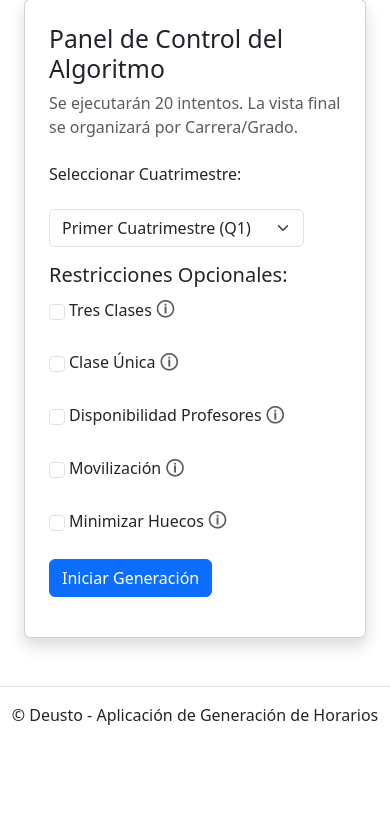
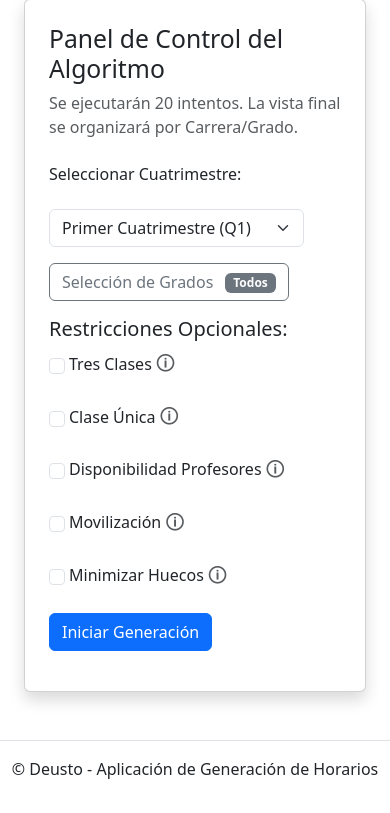
Before and after one commit to Gontzaa86/PFG-25-26, a Flask app: page /solver/stream in a window 390 px wide. Shown: the part 81-894 px from the top of the page. Before the commit the page ends 806 px from the top, so only its background shows below. Run offline with Flask 3, Linux system fonts and the light colour scheme.

Commit message:
Interfaz Selección Grados para Generar
Seleccionar de que grados se quiere generar el horario. (Por defecto TODOS. Útil para pruebas al ir poco a poco curando el dataset)

```diff
--- a/main.py
+++ b/main.py
@@ -116,6 +116,8 @@ def solver_progress():
 
     # Obtener lista de restricciones (ej: ?res=minimizar_ventanas&res=evitar_clase_unica)
     restricciones_usuario = request.args.getlist('res')
+    # Obtener lista de grados seleccionados (ej: ?grados=1II&grados=2II)
+    grados_seleccionados = request.args.getlist('grados')
 
     ruta_json = os.path.join(app.root_path, 'data', 'dataset_prueba2.json')
 
@@ -129,7 +131,7 @@ def solver_progress():
         pool_horarios = [] # Para almacenar los 20 intentos iniciales
 
         # Ejecutamos el generador del algoritmo
-        for progreso, resultado in generar_horario_iterativo(data, term=term_usuario, restricciones=restricciones_usuario):
+        for progreso, resultado in generar_horario_iterativo(data, term=term_usuario, restricciones=restricciones_usuario, selected_grades=grados_seleccionados):
             if resultado['horario']:
                 puntaje, logs = evaluar_horario(resultado['horario'], restricciones_usuario, data)
                 pool_horarios.append({
@@ -170,6 +172,12 @@ def solver_progress():
         yield f"data: {json.dumps(payload)}\n\n"
 
     return Response(generate(), mimetype='text/event-stream')
+
+
+@app.route('/api/grados/list')
+def api_grados_list():
+    data = cargar_datos()
+    return jsonify(data.get('grades', []))
 
 # ---------------------------------------------------------
 # RUTAS API
--- a/static/js/generador.js
+++ b/static/js/generador.js
@@ -19,6 +19,12 @@ const contenedorCalendarios = document.getElementById('calendarios-grados');
 // Mapa de colores para asignaturas
 const asignaturaColores = {};
 let colorCounter = 1;
+// Grados seleccionados por el usuario
+let selectedGrades = new Set();
+
+// Modal bootstrap
+let modalSeleccionGradosEl = null;
+let modalSeleccionGrados = null;
 
 btn.onclick = function() {
     const termSeleccionado = selectorTerm.value; // Capturamos Q1 o Q2
@@ -33,8 +39,12 @@ btn.onclick = function() {
     let paramsRes = "";
     checks.forEach(c => paramsRes += `&res=${c.value}`);
 
-    // Pasamos el cuatrimestre en la URL
-    const eventSource = new EventSource(`/solver/progress?term=${termSeleccionado}${paramsRes}`);
+    // Añadimos los grados seleccionados (si los hay). Roots están prefijados 'root:ADE'
+    let paramsGrados = "";
+    selectedGrades.forEach(g => paramsGrados += `&grados=${encodeURIComponent(g)}`);
+
+    // Pasamos el cuatrimestre, restricciones y grados en la URL
+    const eventSource = new EventSource(`/solver/progress?term=${termSeleccionado}${paramsRes}${paramsGrados}`);
 
     eventSource.onmessage = function(e) {
         const data = JSON.parse(e.data);
@@ -179,4 +189,96 @@ fetch('/api/config/restricciones')
                 </div>`;
         }
     });
+
+    // Preparar modal y botón de selección de grados
+    modalSeleccionGradosEl = document.getElementById('modalSeleccionGrados');
+    if (modalSeleccionGradosEl) {
+        modalSeleccionGrados = new bootstrap.Modal(modalSeleccionGradosEl, {});
+
+        document.getElementById('btnSeleccionGrados').addEventListener('click', () => {
+            cargarListaGrados();
+            modalSeleccionGrados.show();
+        });
+
+        document.getElementById('btnConfirmarGrados').addEventListener('click', () => {
+            // Recoger grades individuales seleccionados
+            const checks = modalSeleccionGradosEl.querySelectorAll('input.grade-check:checked');
+            const grades = Array.from(checks).map(c => c.value);
+
+            // Recoger roots seleccionados y prefixearlos para distinguirlos
+            const rootChecks = modalSeleccionGradosEl.querySelectorAll('input.root-check:checked');
+            const roots = Array.from(rootChecks).map(r => r.value);
+
+            // Guardar ambas cosas en selectedGrades (roots prefijados con 'root:')
+            selectedGrades = new Set();
+            grades.forEach(g => selectedGrades.add(g));
+            roots.forEach(r => selectedGrades.add('root:' + r));
+
+            const badge = document.getElementById('badgeGrados');
+            if (selectedGrades.size === 0) {
+                badge.innerText = 'Todos';
+            } else {
+                // Mostrar número de grados individuales + raíces seleccionadas
+                badge.innerText = `${grades.length + roots.length} seleccionados`;
+            }
+        });
+    }
 });
+
+function cargarListaGrados() {
+    fetch('/api/grados/list')
+        .then(res => res.json())
+        .then(data => {
+            const container = document.getElementById('modal-grados-list');
+            container.innerHTML = '';
+
+            // Calcular raíces únicas (quitar prefijo numérico)
+            const roots = {};
+            data.forEach(g => {
+                const root = g.id.replace(/^\d+/, '');
+                roots[root] = roots[root] || [];
+                roots[root].push(g);
+            });
+
+            // Render raíz checkboxes
+            const rootsRow = document.createElement('div');
+            rootsRow.className = 'mb-3';
+            Object.keys(roots).sort().forEach(root => {
+                const isCheckedRoot = Array.from(selectedGrades).some(s => s === root || s === 'root:' + root);
+                rootsRow.innerHTML += `
+                    <div class="form-check form-check-inline me-3">
+                        <input class="form-check-input root-check" type="checkbox" value="${root}" id="root-${root}" ${isCheckedRoot ? 'checked' : ''}>
+                        <label class="form-check-label" for="root-${root}">${root}</label>
+                    </div>`;
+            });
+            container.appendChild(rootsRow);
+
+            // Render grades grouped by root
+            const grid = document.createElement('div');
+            grid.className = 'row';
+            Object.keys(roots).sort().forEach(root => {
+                roots[root].forEach(g => {
+                    const checked = selectedGrades.has(g.id) ? 'checked' : '';
+                    const col = document.createElement('div');
+                    col.className = 'col-6 col-md-4';
+                    col.innerHTML = `
+                        <div class="form-check">
+                            <input class="form-check-input grade-check" data-root="${root}" type="checkbox" value="${g.id}" id="grade-${g.id}" ${checked}>
+                            <label class="form-check-label" for="grade-${g.id}">${g.id} ${g.name ? '- ' + g.name : ''}</label>
+                        </div>
+                    `;
+                    grid.appendChild(col);
+                });
+            });
+            container.appendChild(grid);
+
+            const rootChecks = container.querySelectorAll('input.root-check');
+            rootChecks.forEach(rc => {
+                rc.addEventListener('change', (e) => {
+                    const rootVal = e.target.value;
+                    const gradeChecks = container.querySelectorAll(`input.grade-check[data-root="${rootVal}"]`);
+                    gradeChecks.forEach(gc => gc.checked = e.target.checked);
+                });
+            });
+        });
+}
--- a/templates/resultado.html
+++ b/templates/resultado.html
@@ -17,6 +17,9 @@
                     <option value="Q1" selected>Primer Cuatrimestre (Q1)</option>
                     <option value="Q2">Segundo Cuatrimestre (Q2)</option>
                 </select>
+            </div>
+            <div class="col-auto">
+                <button id="btnSeleccionGrados" class="btn btn-outline-secondary">Selección de Grados <span id="badgeGrados" class="badge bg-secondary ms-2">Todos</span></button>
             </div>
             <div class="mt-3">
                 <h5>Restricciones Opcionales:</h5>
@@ -46,6 +49,26 @@
 
     <div id="calendarios-grados" class="mt-4"></div>
 </div>
+
+<!-- Modal Selección de Grados -->
+<div class="modal fade" id="modalSeleccionGrados" tabindex="-1" aria-labelledby="modalSeleccionGradosLabel" aria-hidden="true">
+    <div class="modal-dialog modal-dialog-centered modal-lg">
+        <div class="modal-content">
+            <div class="modal-header">
+                <h5 class="modal-title" id="modalSeleccionGradosLabel">Selección de Grados</h5>
+                <button type="button" class="btn-close" data-bs-dismiss="modal" aria-label="Close"></button>
+            </div>
+            <div class="modal-body">
+                <p>Selecciona los códigos de grado para los que quieras generar horarios. Si no seleccionas ninguno, se tomarán todos.</p>
+                <div id="modal-grados-list" class="row gy-2" style="max-height: 350px; overflow-y: auto;"></div>
+            </div>
+            <div class="modal-footer">
+                <button type="button" class="btn btn-secondary" data-bs-dismiss="modal">Cerrar</button>
+                <button type="button" id="btnConfirmarGrados" class="btn btn-primary" data-bs-dismiss="modal">Aplicar Selección</button>
+            </div>
+        </div>
+    </div>
+</div>
 {% endblock %}
 
 {% block scripts %}
```
Also changed, not shown: utils/algoritmos.py (+24 -2 lines), data/dataset_prueba2.json.
